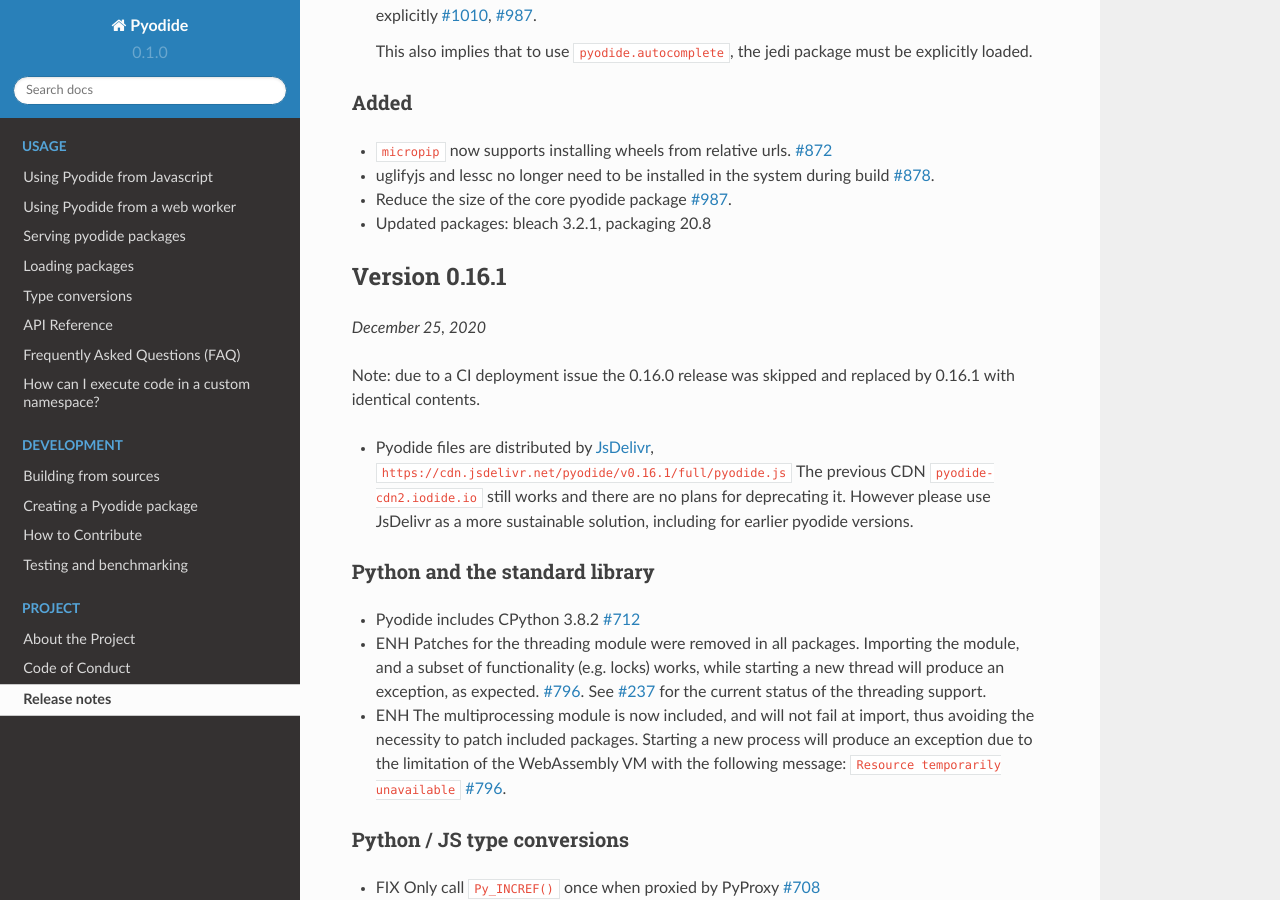
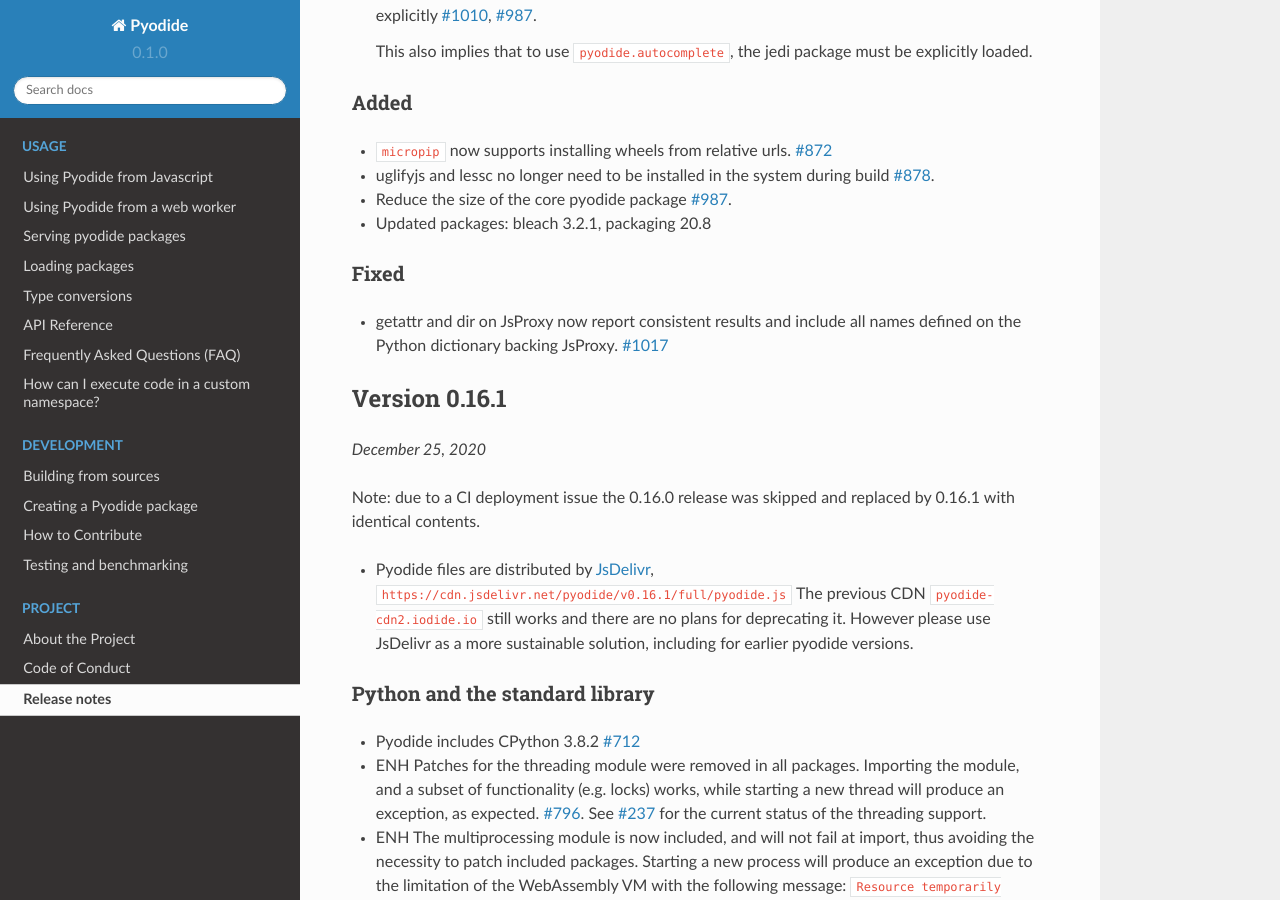
Before and after one commit to pyodide/pyodide, a Sphinx documentation site: the page built from docs/changelog.md, in a window 1280 px wide and 900 px high, scrolled down 458 px. Built offline with Sphinx 7.4.7 and the Read the Docs theme 2.0.0, drawn with Linux system fonts in a browser that asks for light colours; the version number is read from the project's files by our own code.

Commit message:
Update changelog

```diff
--- a/docs/changelog.md
+++ b/docs/changelog.md
@@ -33,6 +33,8 @@
   [#987](https://github.com/iodide-project/pyodide/pull/987).
 - Updated packages: bleach 3.2.1, packaging 20.8
 
+### Fixed
+- getattr and dir on JsProxy now report consistent results and include all names defined on the Python dictionary backing JsProxy. [#1017](https://github.com/iodide-project/pyodide/pull/1017)
 
 ## Version 0.16.1
 *December 25, 2020*
```
